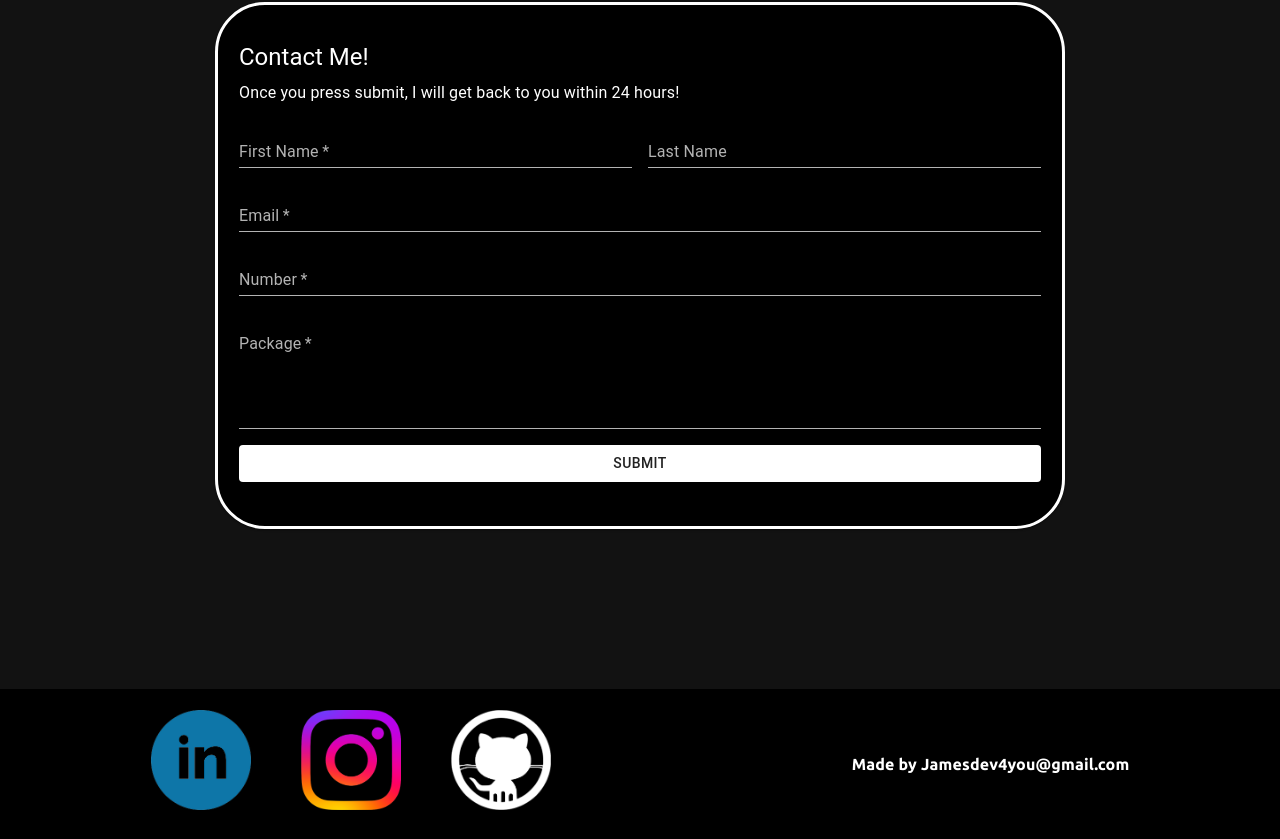
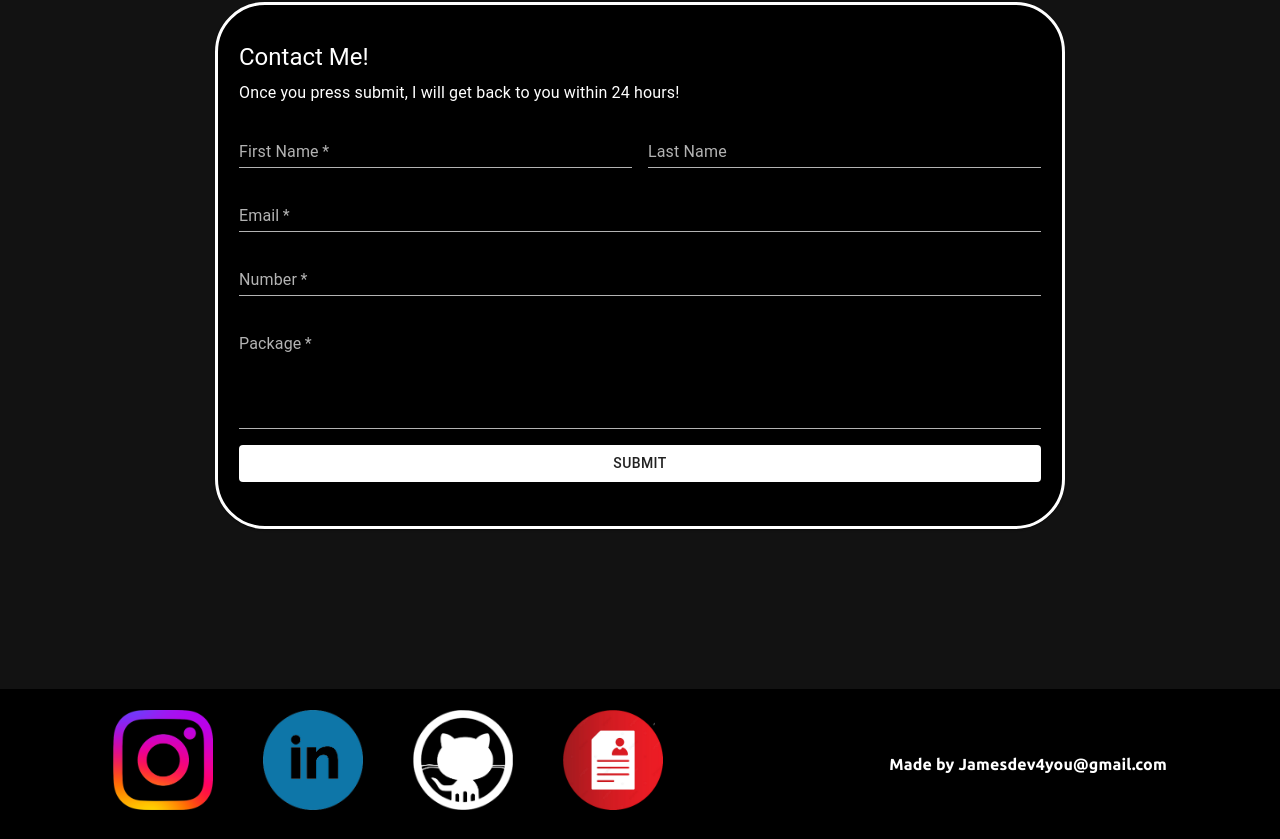
Before and after one commit to jamesdev4you/Portfolio, a React (Create React App) app: page / in a window 1280 px wide. Shown: the part 8283-9122 px from the top of the page. Built offline with nearby package versions, Linux system fonts and the light colour scheme; a web font is replaced by a local one.

Commit message:
added resume pdf

```diff
--- a/src/PrimaryComponents/Footer.js
+++ b/src/PrimaryComponents/Footer.js
@@ -1,53 +1,67 @@
-import React from "react";
-import Box from "@mui/material/Box";
-import git from "../Images/footergit.png";
-import linkedin from "../Images/footerlinkedin.png";
-import instagram from "../Images/instagram.png";
-import { Typography } from "@mui/material";
+import React from 'react';
+import Box from '@mui/material/Box';
+import git from '../Images/footergit.png';
+import linkedin from '../Images/footerlinkedin.png';
+import instagram from '../Images/instagram.png';
+import resume from '../Documents/Resume.pdf';
+import resumelogo from '../Images/resumelogo.png';
+import { Typography } from '@mui/material';
 
 const Footer = () => {
   return (
     <Box
       sx={{
-        width: "100%",
-        height: "150px",
-        backgroundColor: "black",
-        display: "flex",
-        alignItems: "center",
-        justifyContent: "space-around",
+        width: '100%',
+        height: '150px',
+        backgroundColor: 'black',
+        display: 'flex',
+        alignItems: 'center',
+        justifyContent: 'space-around',
       }}
     >
-      <Box sx={{ display: "flex", gap: "50px" }}>
+      <Box sx={{ display: 'flex', gap: '50px' }}>
         <a
-          href="https://www.linkedin.com/in/james-boyle-033ab7276/"
-          target="_blank"
+          href='https://www.instagram.com/jamesboyle813/'
+          target='_blank'
+          rel='noreferrer'
+        >
+          <img src={instagram} style={{ width: 100, height: 100 }} />
+        </a>
+        <a
+          href='https://www.linkedin.com/in/james-boyle-033ab7276/'
+          target='_blank'
+          rel='noreferrer'
         >
           <img src={linkedin} style={{ width: 100, height: 100 }} />
         </a>
-        <a href="https://www.instagram.com/jamesboyle813/" target="_blank">
-          <img src={instagram} style={{ width: 100, height: 100 }} />
+        <a
+          href='https://github.com/jamesdev4you'
+          target='_blank'
+          rel='noreferrer'
+        >
+          <img src={git} style={{ width: 100, height: 100 }} />
         </a>
-        <a href="https://github.com/jamesdev4you" target="_blank">
-          <img src={git} style={{ width: 100, height: 100 }} />
+        <a href={resume} target='_blank' rel='noreferrer'>
+          <img src={resumelogo} style={{ width: 100, height: 100 }} />
         </a>
       </Box>
       <Box
         sx={{
           display: {
-            xl: "flex",
-            lg: "flex",
-            md: "flex",
-            sm: "none",
-            xs: "none",
+            xl: 'flex',
+            lg: 'flex',
+            md: 'flex',
+            sm: 'none',
+            xs: 'none',
           },
         }}
       >
         <Typography
-          variant="h7"
+          variant='h7'
           sx={{
-            margin: "auto",
-            textAlign: "center",
-            fontFamily: "Ubuntu",
+            margin: 'auto',
+            textAlign: 'center',
+            fontFamily: 'Ubuntu',
           }}
         >
           Made by Jamesdev4you@gmail.com
```
Also changed, not shown: src/Images/resumelogo.png (added), 1 other file (tests, documents, lock files or other folders).
